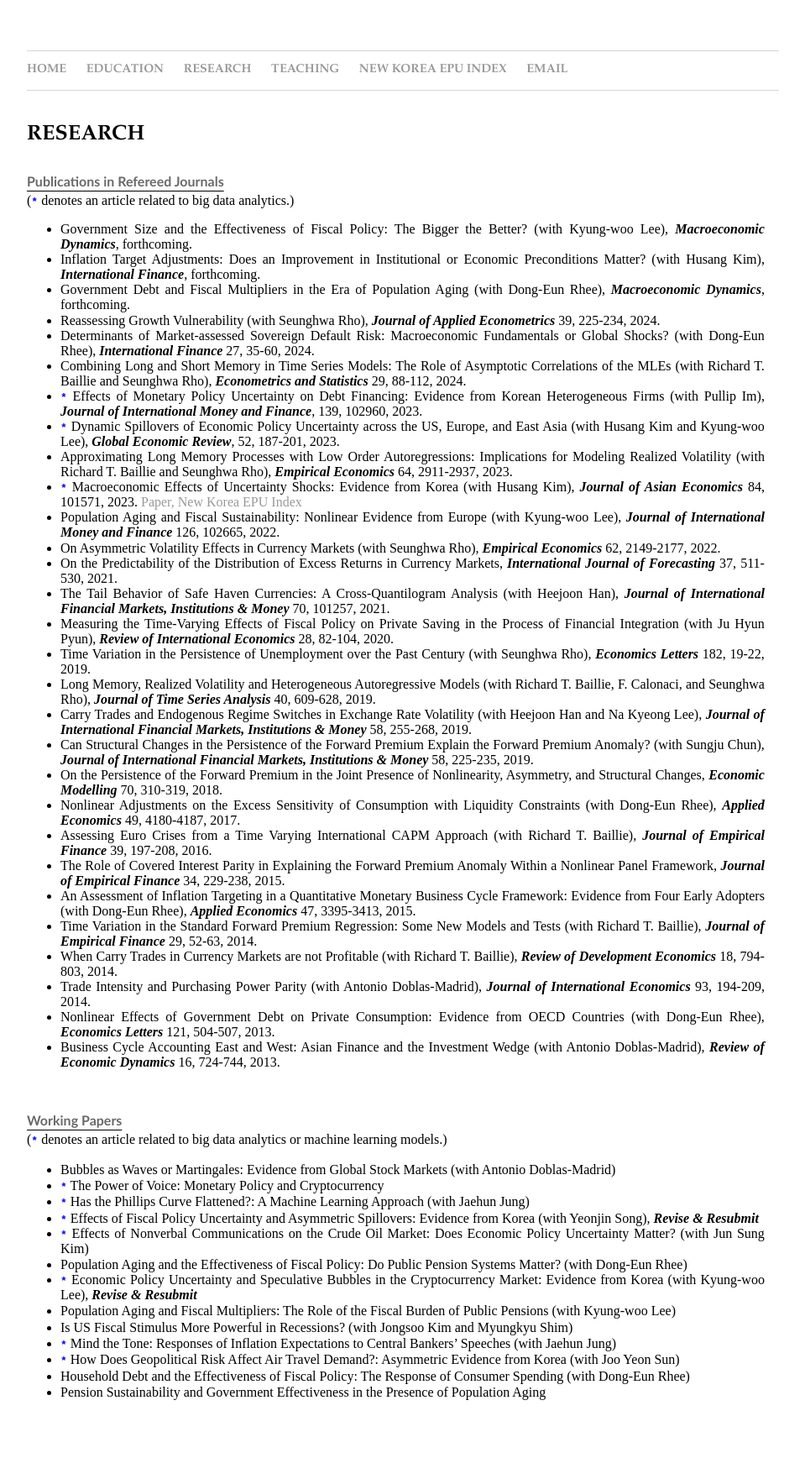
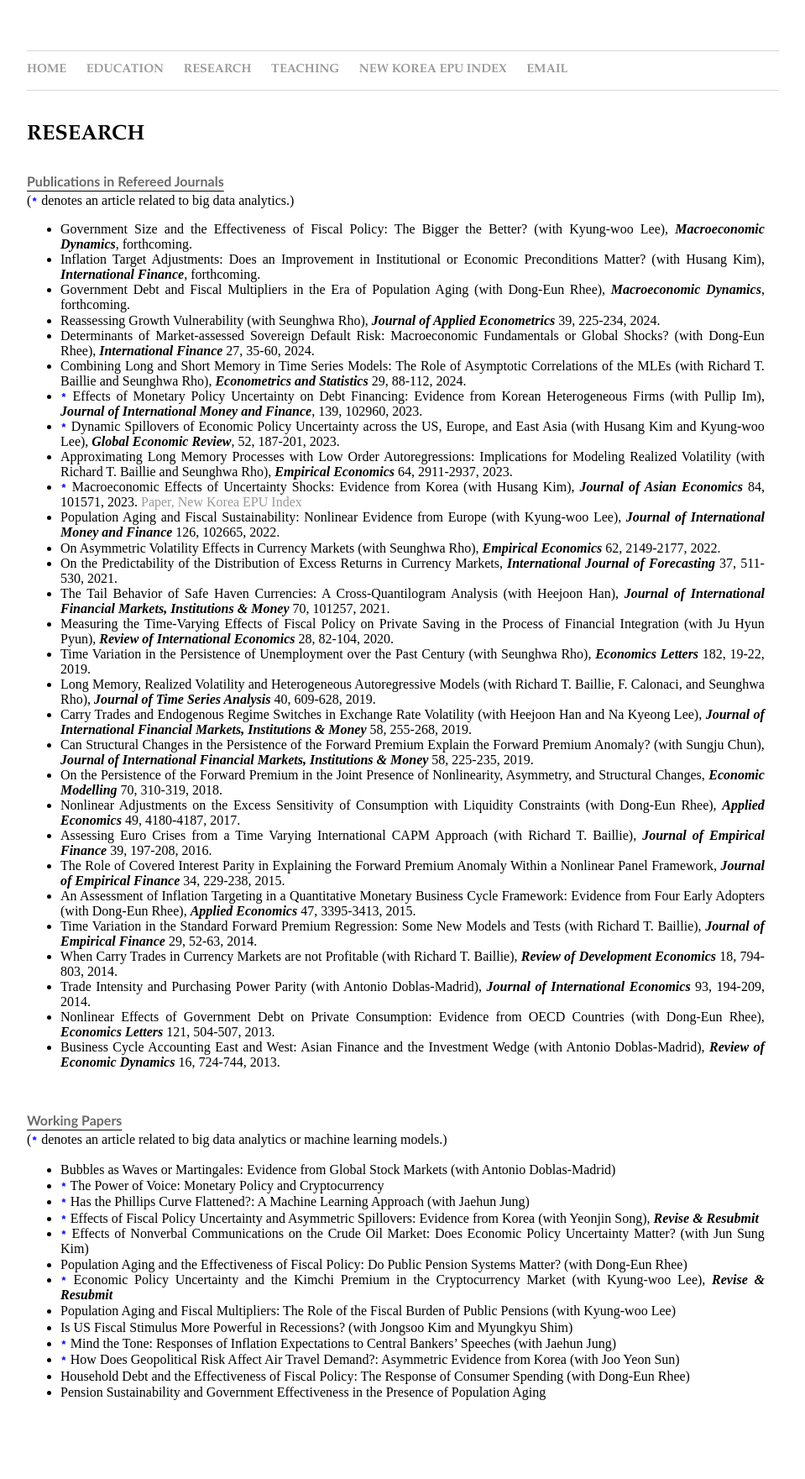
Before and after one commit to dooyeoncho/dooyeoncho.github.io, a Jekyll site: the page built from pages/research.html, in a window 1280 px wide. Shown: the whole page at 84% size, without its empty margins (160-1119 px from the left). Built offline with Jekyll 4.4.1, drawn with Linux system fonts in a browser that asks for light colours.

Commit message:
Update research.html

```diff
--- a/pages/research.html
+++ b/pages/research.html
@@ -65,7 +65,7 @@ span {
 		<span><li><code style="color : blue"><b>*</b></code> Effects of Fiscal Policy Uncertainty and Asymmetric Spillovers: Evidence from Korea (with Yeonjin Song), <em property="italic"><b>Revise & Resubmit</b></em></li></span>
 		<span><li><code style="color : blue"><b>*</b></code> Effects of Nonverbal Communications on the Crude Oil Market: Does Economic Policy Uncertainty Matter? (with Jun Sung Kim)</li></span>
 		<span><li>Population Aging and the Effectiveness of Fiscal Policy: Do Public Pension Systems Matter? (with Dong-Eun Rhee)</li></span>
-		<span><li><code style="color : blue"><b>*</b></code> Economic Policy Uncertainty and Speculative Bubbles in the Cryptocurrency Market: Evidence from Korea (with Kyung-woo Lee), <em property="italic"><b>Revise & Resubmit</b></em></li></span>
+		<span><li><code style="color : blue"><b>*</b></code> Economic Policy Uncertainty and the Kimchi Premium in the Cryptocurrency Market (with Kyung-woo Lee), <em property="italic"><b>Revise & Resubmit</b></em></li></span>
 		<span><li>Population Aging and Fiscal Multipliers: The Role of the Fiscal Burden of Public Pensions (with Kyung-woo Lee)</li></span>
 		<span><li>Is US Fiscal Stimulus More Powerful in Recessions? (with Jongsoo Kim and Myungkyu Shim)</li></span>
 		<span><li><code style="color : blue"><b>*</b></code> Mind the Tone: Responses of Inflation Expectations to Central Bankers’ Speeches (with Jaehun Jung)</li></span>
```
